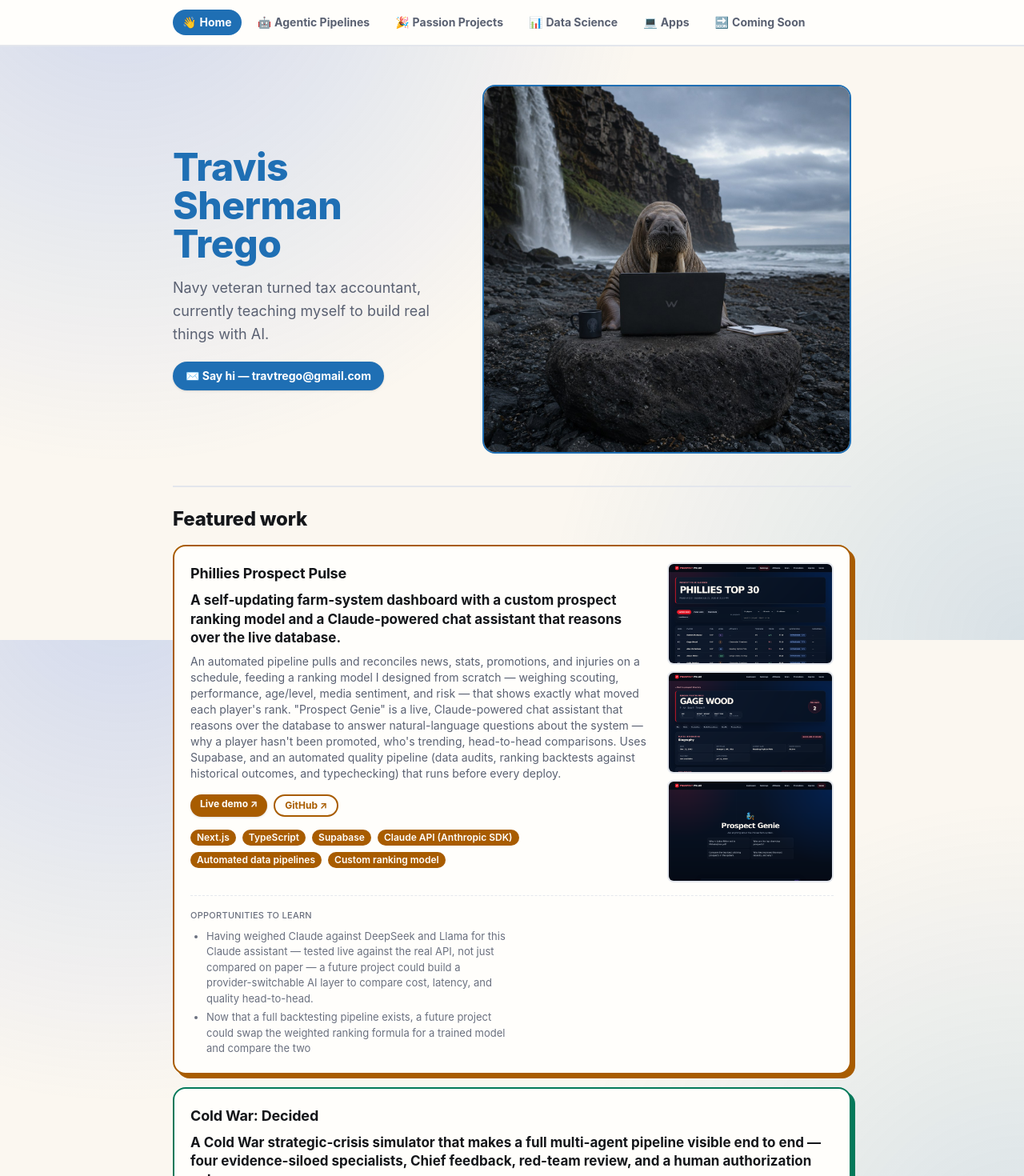
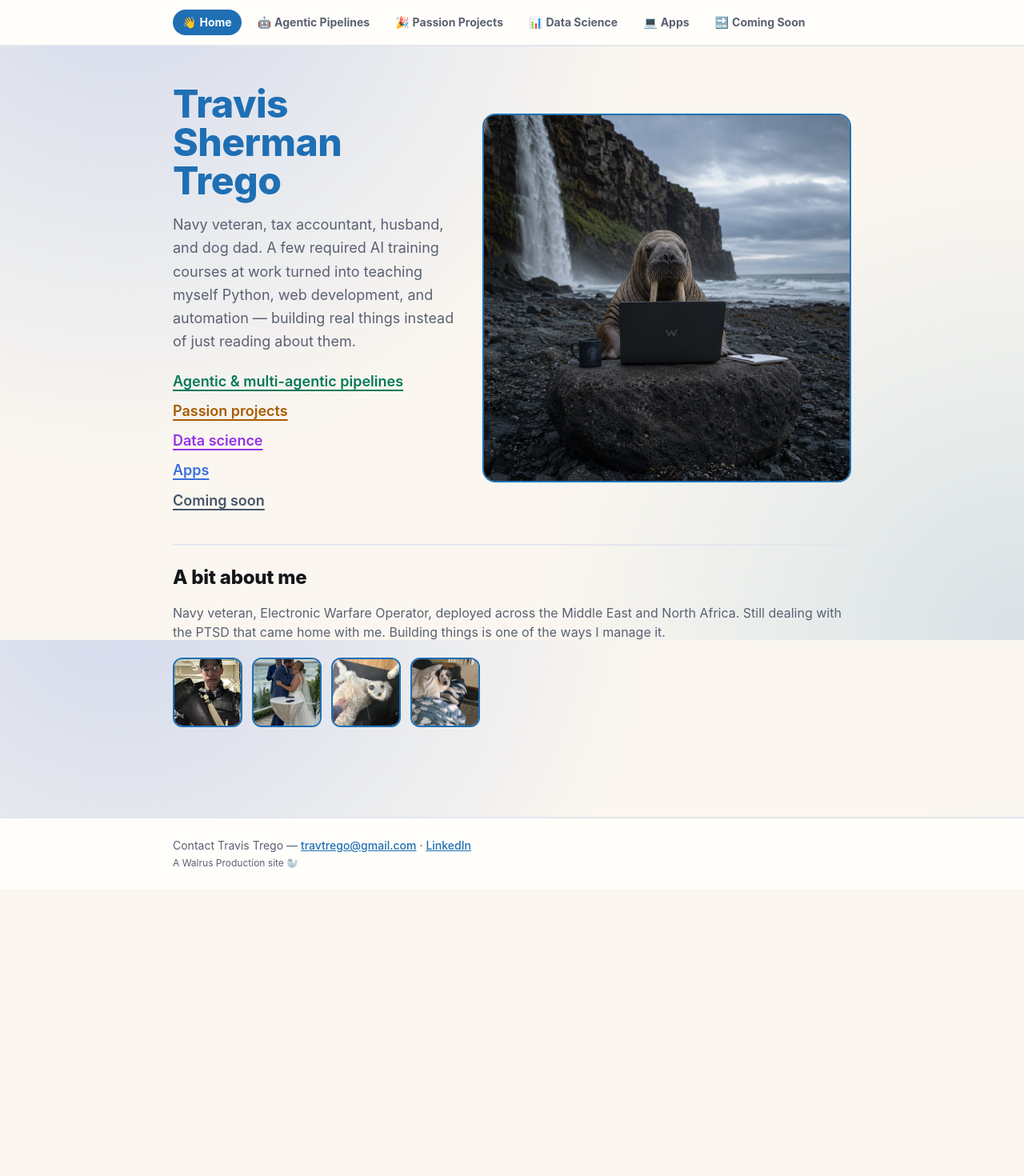
Before and after one commit to travtrego/portfolio-site, a Next.js app: page / in a window 1280 px wide. Shown: the top 1470 px of the page at 80% size. After the commit the page ends 1111 px from the top, so only its background shows below. Built offline with nearby package versions, Linux system fonts and the light colour scheme.

Commit message:
Revert "Restructure homepage around featured project work"
This reverts commit 04c3432a3889629c05ea5883c6b4c915329e5deb.

```diff
--- a/app/page.tsx
+++ b/app/page.tsx
@@ -1,22 +1,7 @@
 import Image from "next/image";
 import Link from "next/link";
 import PhotoStrip from "@/components/PhotoStrip";
-import ProjectCard from "@/components/ProjectCard";
-import { site, funStuff, agenticProjects } from "@/lib/content";
-
-const featured = [
-  { project: funStuff.find((p) => p.title === "Phillies Prospect Pulse")!, accent: "var(--accent-fun)" },
-  { project: agenticProjects.find((p) => p.title === "Cold War: Decided")!, accent: "var(--accent-productivity)" },
-  { project: funStuff.find((p) => p.title === "MycoFlow")!, accent: "var(--accent-fun)" },
-];
-
-const categoryLinks = [
-  { href: "/agentic-pipelines", label: "Agentic Pipelines", accent: "var(--accent-productivity)" },
-  { href: "/passion-projects", label: "Passion Projects", accent: "var(--accent-fun)" },
-  { href: "/data-science", label: "Data Science", accent: "var(--accent-data)" },
-  { href: "/helpful-apps", label: "Apps", accent: "var(--accent-apps)" },
-  { href: "/coming-soon", label: "Coming Soon", accent: "var(--accent-comingsoon)" },
-];
+import { site } from "@/lib/content";
 
 export default function Home() {
   return (
@@ -27,15 +12,35 @@ export default function Home() {
             {site.name}
           </h1>
           <p className="mt-4 text-lg leading-relaxed text-[var(--muted)]">
-            Navy veteran turned tax accountant, currently teaching myself to build real things with AI.
+            Navy veteran, tax accountant, husband, and dog dad. A few required AI training courses at work turned into teaching myself Python, web development, and automation — building real things instead of just reading about them.
           </p>
-          <a
-            href="mailto:travtrego@gmail.com"
-            className="mt-5 inline-flex items-center gap-2 rounded-full px-4 py-2 text-sm font-bold shadow-sm transition-transform hover:-translate-y-0.5"
-            style={{ backgroundColor: "var(--accent)", color: "var(--on-accent)" }}
-          >
-            ✉️ Say hi — travtrego@gmail.com
-          </a>
+          <ul className="mt-5 space-y-2 text-lg leading-relaxed">
+            <li>
+              <Link href="/agentic-pipelines" className="font-semibold underline decoration-2 underline-offset-4" style={{ color: "var(--accent-productivity)" }}>
+                Agentic &amp; multi-agentic pipelines
+              </Link>
+            </li>
+            <li>
+              <Link href="/passion-projects" className="font-semibold underline decoration-2 underline-offset-4" style={{ color: "var(--accent-fun)" }}>
+                Passion projects
+              </Link>
+            </li>
+            <li>
+              <Link href="/data-science" className="font-semibold underline decoration-2 underline-offset-4" style={{ color: "var(--accent-data)" }}>
+                Data science
+              </Link>
+            </li>
+            <li>
+              <Link href="/helpful-apps" className="font-semibold underline decoration-2 underline-offset-4" style={{ color: "var(--accent-apps)" }}>
+                Apps
+              </Link>
+            </li>
+            <li>
+              <Link href="/coming-soon" className="font-semibold underline decoration-2 underline-offset-4" style={{ color: "var(--accent-comingsoon)" }}>
+                Coming soon
+              </Link>
+            </li>
+          </ul>
         </div>
 
         <div className="relative aspect-square overflow-hidden rounded-2xl border-2 bg-[var(--card)]"
@@ -53,42 +58,13 @@ export default function Home() {
       </section>
 
       <section className="mt-10 border-t-2 border-[var(--border)] pt-6">
-        <h2 className="text-2xl font-extrabold">Featured work</h2>
-        <div className="mt-4 grid gap-4">
-          {featured.map(({ project, accent }) => (
-            <ProjectCard key={project.title} project={project} accent={accent} />
-          ))}
-        </div>
-      </section>
-
-      <section className="mt-10 border-t-2 border-[var(--border)] pt-6">
         <h2 className="text-2xl font-extrabold">A bit about me</h2>
         <div className="mt-4 space-y-3 text-[var(--muted)]">
           {site.bio.map((paragraph, i) => (
             <p key={i}>{paragraph}</p>
           ))}
-          <p>
-            Now I work in accounting, where a few required AI training courses turned into teaching myself Python, web
-            development, and automation — building real things instead of just reading about them.
-          </p>
         </div>
         <PhotoStrip photos={site.photos} accent="var(--accent)" />
-      </section>
-
-      <section className="mt-10 border-t-2 border-[var(--border)] pt-6">
-        <h2 className="text-xs font-bold uppercase tracking-wide text-[var(--muted)]">More projects</h2>
-        <div className="mt-3 flex flex-wrap gap-2">
-          {categoryLinks.map((link) => (
-            <Link
-              key={link.href}
-              href={link.href}
-              className="rounded-full border-2 px-3 py-1 text-sm font-semibold transition-transform hover:-translate-y-0.5"
-              style={{ borderColor: link.accent, color: link.accent }}
-            >
-              {link.label}
-            </Link>
-          ))}
-        </div>
       </section>
     </main>
   );
--- a/components/ProjectCard.tsx
+++ b/components/ProjectCard.tsx
@@ -18,7 +18,7 @@ export default function ProjectCard({ project, accent }: { project: Project; acc
         )}
       </div>
       {project.summary && (
-        <p className="mt-2 text-base font-bold leading-snug text-[var(--foreground)] sm:text-[17px]">
+        <p className="mt-2 text-[15px] font-semibold leading-snug text-[var(--foreground)]">
           {project.summary}
         </p>
       )}
@@ -66,13 +66,13 @@ export default function ProjectCard({ project, accent }: { project: Project; acc
   );
 
   const learnContent = (project.improvements || project.nextSteps) && (
-    <div className="mt-4 grid gap-4 border-t border-dashed border-[var(--border)] pt-4 opacity-90 sm:grid-cols-2">
+    <div className="mt-4 grid gap-4 sm:grid-cols-2">
       {project.improvements && project.improvements.length > 0 && (
         <div>
-          <p className="text-[11px] font-medium uppercase tracking-wide text-[var(--muted)]">
+          <p className="text-xs font-medium uppercase tracking-wide text-[var(--muted)]">
             Areas for improvement
           </p>
-          <ul className="mt-2 list-disc space-y-1 pl-5 text-[13px] text-[var(--muted)]">
+          <ul className="mt-2 list-disc space-y-1 pl-5 text-sm text-[var(--muted)]">
             {project.improvements.map((item) => (
               <li key={item}>{item}</li>
             ))}
@@ -81,8 +81,8 @@ export default function ProjectCard({ project, accent }: { project: Project; acc
       )}
       {project.nextSteps && project.nextSteps.length > 0 && (
         <div>
-          <p className="text-[11px] font-medium uppercase tracking-wide text-[var(--muted)]">Opportunities to learn</p>
-          <ul className="mt-2 list-disc space-y-1 pl-5 text-[13px] text-[var(--muted)]">
+          <p className="text-xs font-medium uppercase tracking-wide text-[var(--muted)]">Opportunities to learn</p>
+          <ul className="mt-2 list-disc space-y-1 pl-5 text-sm text-[var(--muted)]">
             {project.nextSteps.map((item) => (
               <li key={item}>{item}</li>
             ))}
@@ -93,13 +93,13 @@ export default function ProjectCard({ project, accent }: { project: Project; acc
   );
 
   const imageContent = project.images && project.images.length > 0 && (
-    <div className="-mx-5 mt-4 flex snap-x snap-mandatory gap-2 overflow-x-auto px-5 pb-1 sm:mx-0 sm:mt-0 sm:w-52 sm:shrink-0 sm:snap-none sm:flex-col sm:overflow-visible sm:px-0 sm:pb-0">
+    <div className="mt-4 flex gap-2 sm:mt-0 sm:w-52 sm:shrink-0 sm:flex-col">
       {project.images.map((image) => (
         <button
           key={image.src}
           type="button"
           onClick={() => setLightbox(image)}
-          className="group relative h-36 w-52 shrink-0 snap-center cursor-zoom-in overflow-hidden rounded-lg border-2 border-[var(--border)] bg-[var(--background)] sm:h-32 sm:w-full"
+          className="group relative h-28 flex-1 cursor-zoom-in overflow-hidden rounded-lg border-2 border-[var(--border)] bg-[var(--background)] sm:h-32 sm:flex-none sm:w-full"
         >
           <Image src={image.src} alt={image.alt} fill sizes="208px" className="object-cover object-top" />
           <span className="absolute inset-0 flex items-center justify-center bg-black/0 opacity-0 transition-all group-hover:bg-black/40 group-hover:opacity-100">
```
